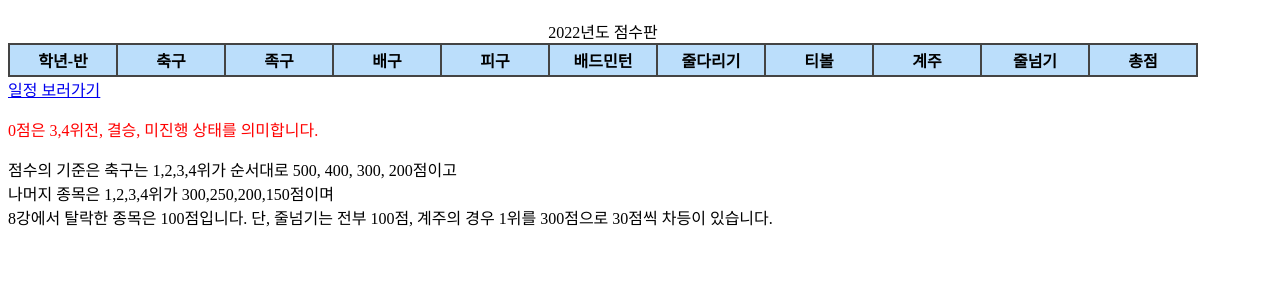
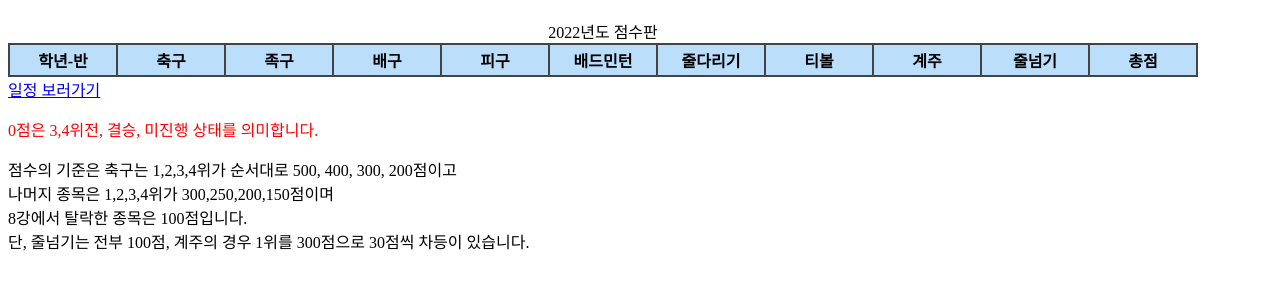
Before and after one commit to Actroto/CBSH_WEB, a plain HTML site: page sport-day/index.html in a window 1280 px wide. Shown: the part 70-358 px from the top of the page. Drawn offline with Linux system fonts and the light colour scheme; no server answers.

Commit message:
Update index.html

```diff
--- a/sport-day/index.html
+++ b/sport-day/index.html
@@ -60,7 +60,7 @@
     <p style="color:red;">0점은 3,4위전, 결승, 미진행 상태를 의미합니다. </p>
     <p>점수의 기준은 축구는 1,2,3,4위가 순서대로 500, 400, 300, 200점이고<br>
     나머지 종목은 1,2,3,4위가 300,250,200,150점이며<br>
-    8강에서 탈락한 종목은 100점입니다.
+    8강에서 탈락한 종목은 100점입니다. <br>
     단, 줄넘기는 전부 100점, 계주의 경우 1위를 300점으로 30점씩 차등이 있습니다. </p>
 </body>
 </html>
```
